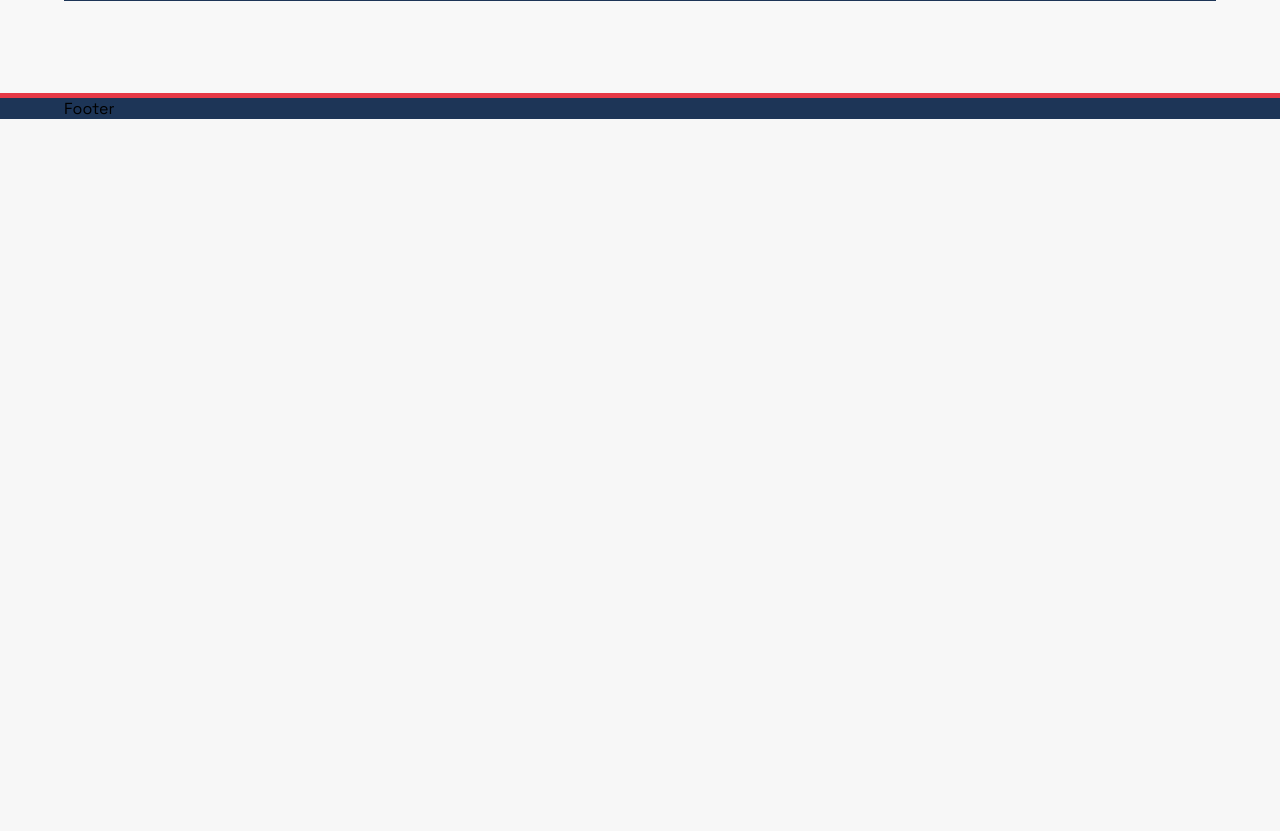
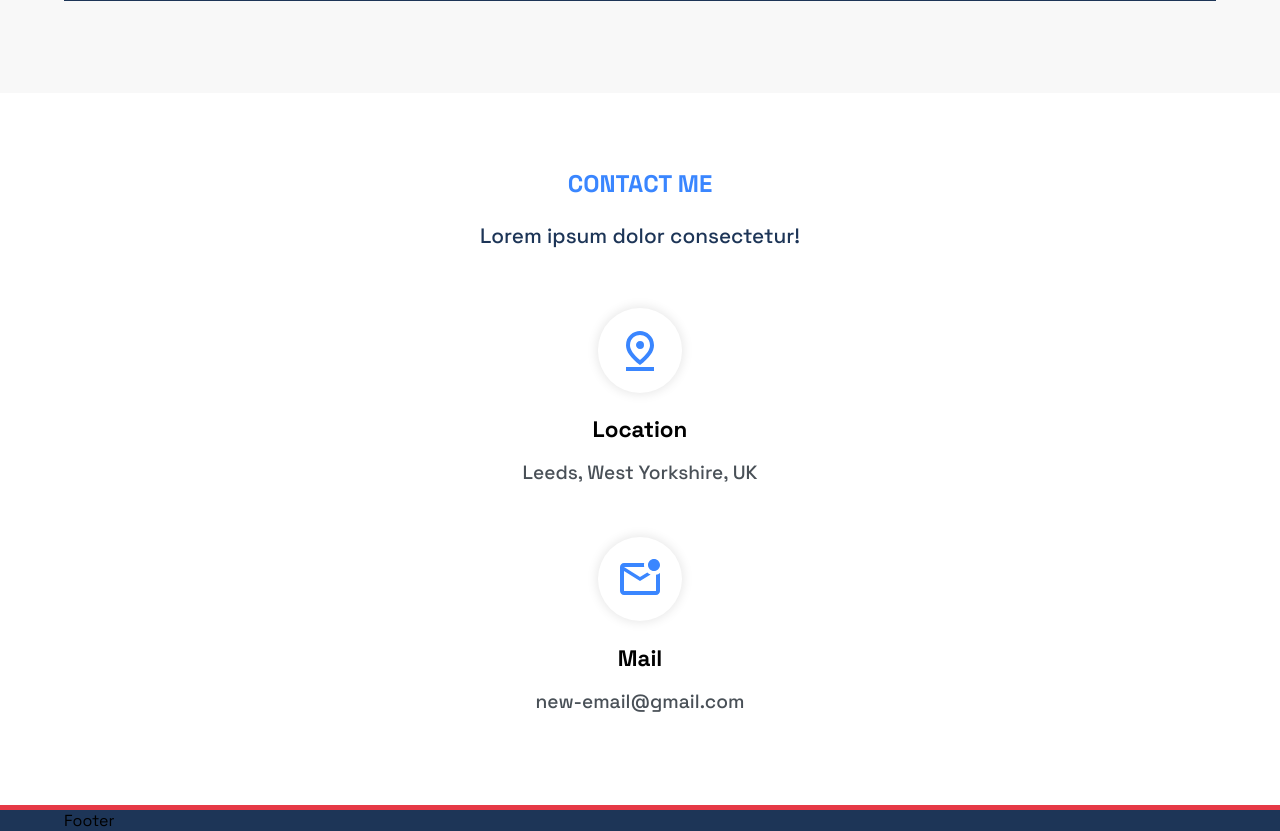
Before and after one commit to noorgm/Portfolio, a React (Create React App) app: page / in a window 1280 px wide. Shown: the part 3576-4407 px from the top of the page. Before the commit the page ends 3695 px from the top, so only its background shows below. Built offline with nearby package versions, Linux system fonts and the light colour scheme.

Commit message:
Contact Component done too

```diff
--- a/src/components/Contact/Contact.js
+++ b/src/components/Contact/Contact.js
@@ -1,13 +1,36 @@
 import React from 'react';
 
-// import PinDropOutlinedIcon from '@mui/icons-material/PinDropOutlined';
-// import MarkEmailUnreadOutlinedIcon from '@mui/icons-material/MarkEmailUnreadOutlined';
+import PinDropOutlinedIcon from '@mui/icons-material/PinDropOutlined';
+import MarkEmailUnreadOutlinedIcon from '@mui/icons-material/MarkEmailUnreadOutlined';
 import './contact.css';
 
 const Contact = () => {
   return (
     <section className="contact-bg" id="contact">
-
+      <div className="contact-top">
+        <h3>CONTACT ME</h3>
+        <p>Lorem ipsum dolor consectetur!</p>
+      </div>
+      <div className="contact-bottom grid">
+        <div className="contact-location">
+          <div className="c-l-icon">
+            <PinDropOutlinedIcon className='contact-icon' />
+          </div>
+          <div className="c-l-info">
+            <h4>Location</h4>
+            <p>Leeds, West Yorkshire, UK</p>
+          </div>
+        </div>
+        <div className="contact-location mail">
+          <div className="c-l-icon">
+            <MarkEmailUnreadOutlinedIcon className='contact-icon' />
+          </div>
+          <div className="c-l-info">
+            <h4>Mail</h4>
+            <p>new-email@gmail.com</p>
+          </div>
+        </div>
+      </div>
     </section>
   )
 }
--- /dev/null
+++ b/src/components/Contact/contact.css
@@ -0,0 +1,62 @@
+.contact-bg {
+    margin-top: 4.7rem;
+    padding: 4.7rem 0px;
+    background-color: #ffffff;
+}
+
+.contact-top {
+    display: flex;
+    flex-direction: column;
+    align-items: center;
+    margin-bottom: 2.3rem;
+}
+.contact-top h3 {
+    color: var(--secondary-color);
+    font-size: 1.5rem;
+    margin-bottom: 1rem;
+}
+.contact-top > p {
+    font-size: 1.3rem;
+    padding-top: 0.4em;
+    color: var(--primary-color);
+    font-weight: 500;
+}
+
+.contact-bottom {
+    padding: 1rem 0px;
+}
+.contact-location {
+    grid-column: 1 / 9;
+    display: flex;
+    flex-direction: column;
+    align-items: center;
+    gap: 1rem;
+}
+.c-l-icon {
+    background-color: #ffffff;
+    padding: 1.9rem;
+    border-radius: 50%;
+    display: flex;
+    color: var(--secondary-color);
+    box-shadow: 0px 0px 11px 1px #e6e6e6;
+    margin: 0.4rem;
+}
+.contact-icon {
+    transform: scale(2);
+}
+.c-l-info {
+    display: flex;
+    flex-direction: column;
+    align-items: center;
+    gap: 1rem;
+}
+.mail {
+    padding-top: 2rem;
+}
+.contact-bottom h4 {
+    font-size: 1.4rem;
+}
+.contact-bottom p {
+    font-size: 1.2rem;
+    font-weight: 500;
+}
--- a/src/pages/Home/Home.js
+++ b/src/pages/Home/Home.js
@@ -18,7 +18,7 @@ import DownloadIcon from '@mui/icons-material/Download';
 
 import About from '../../components/Aboutme/AboutMe';
 import Project from '../../components/Project/Project';
-// import Contact from '../../components/Contact/Contact';
+import Contact from '../../components/Contact/Contact';
 import './home.css';
 
 
@@ -104,6 +104,7 @@ const Home = () => {
 
       <About />
       <Project />
+      <Contact />
     </main>
   )
 }
```
